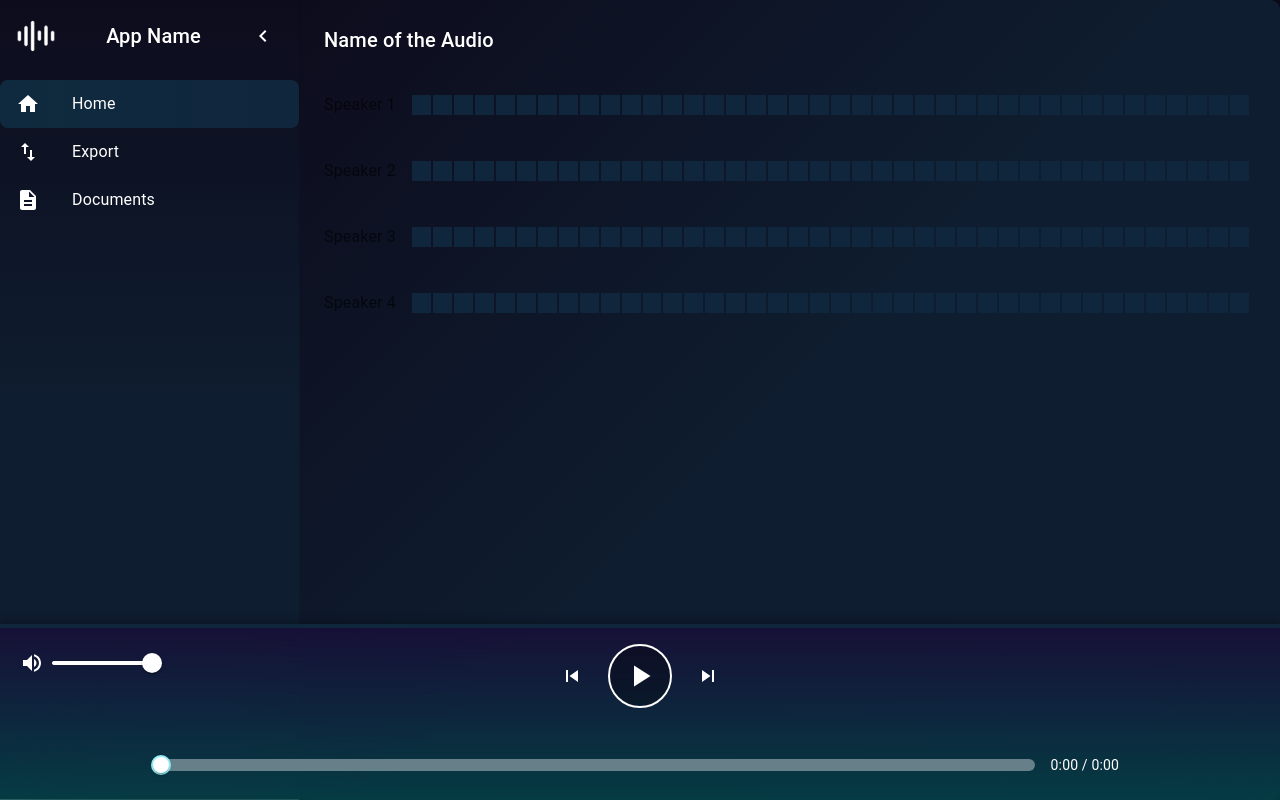
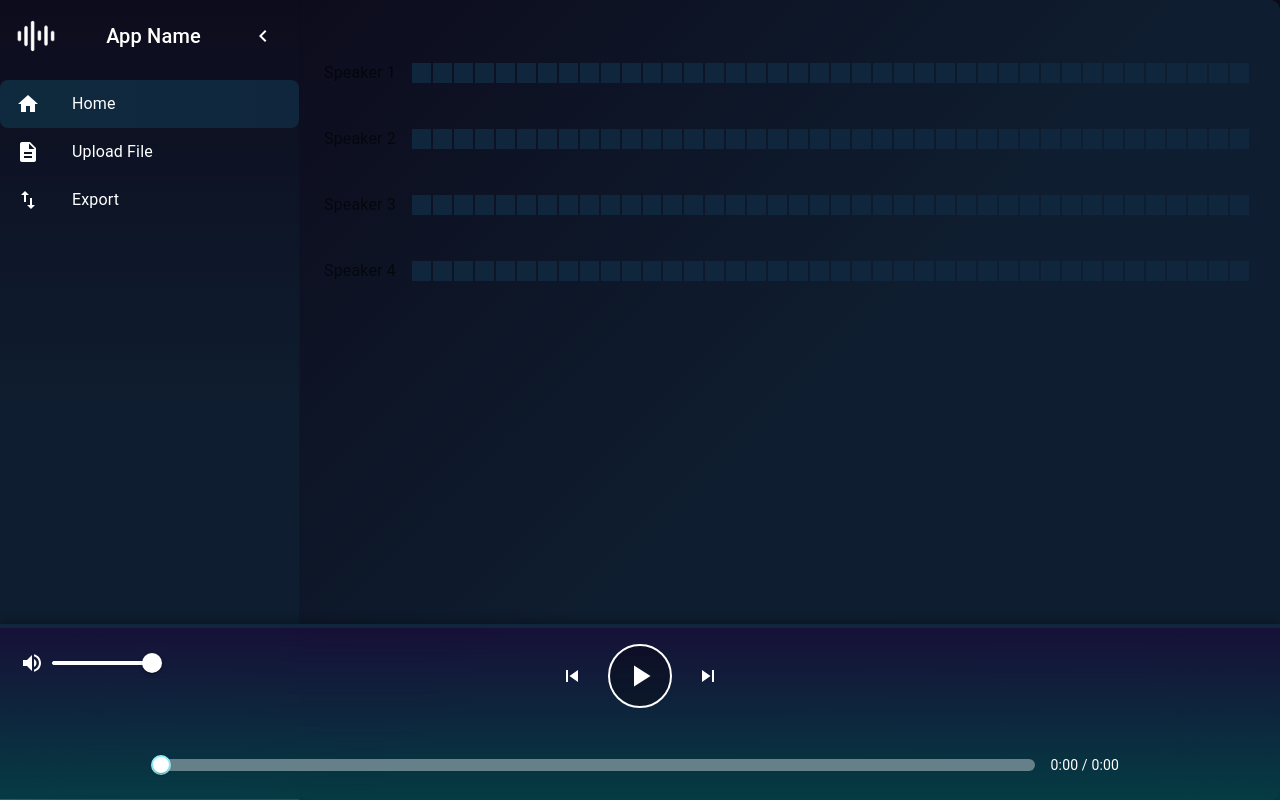
Before and after one commit to KaterinaSmilevska/SpeakerDiarizationFrontend, a React (Create React App) app in the folder speaker-diarization-frontend/: page / in a window 1280 px wide. Built offline with nearby package versions, Linux system fonts and the light colour scheme.

Commit message:
created new component UploadAudio and dispalyed the name of that audio

```diff
--- a/speaker-diarization-frontend/src/components/App/App.jsx
+++ b/speaker-diarization-frontend/src/components/App/App.jsx
@@ -7,6 +7,8 @@ import AudioPlayer from "../Player/AudioPlayer";
 const App = () => {
     const [currentTime, setCurrentTime] = useState(0);
     const [isPlaying, setIsPlaying] = useState(false);
+    const [fileName, setFileName] = useState('');
+
     const speakers = [
         { name: "Speaker 1", startTime: 1.0, endTime: 10.0, content: 'Thanks for joining us on Mid-Morning this Thursday. It is almost time for the kids to start putting the backpacks on. They\'re going to have the homework.' },
         { name: "Speaker 2", startTime: 10.0, endTime: 23.0, content: 'New study shows that students in those early elementary school years are actually getting too much homework.\n' +
@@ -28,10 +30,14 @@ const App = () => {
         setIsPlaying(playing);
     };
 
+    const handleFileUpload = (name) => {
+        setFileName(name);
+    }
+
     return (
         <Router>
             <div style={{ display: 'flex', height: '100vh' }}>
-                <Navigation />
+                <Navigation onFileUpload={handleFileUpload} />
                 <main style={{
                     flexGrow: 1,
                     display: 'flex',
@@ -44,7 +50,7 @@ const App = () => {
                             element={
                                 <div style={{ display: 'flex', flexDirection: 'column', height: '100%' }}>
                                     <div style={{ flexGrow: 1, overflow: 'auto' }}>
-                                        <Home speakers={speakers} currentTime={currentTime} isPlaying={isPlaying} />
+                                        <Home speakers={speakers} currentTime={currentTime} isPlaying={isPlaying} fileName={fileName}/>
                                     </div>
                                     <div style={{ flexShrink: 0 }}>
                                         <AudioPlayer onTimeUpdate={handleTimeUpdate} onPlayPause={handlePlayPause} />
--- a/speaker-diarization-frontend/src/components/Home/Home.jsx
+++ b/speaker-diarization-frontend/src/components/Home/Home.jsx
@@ -2,7 +2,7 @@ import React, { useState, useEffect } from "react";
 import { Box, Typography } from "@mui/material";
 import SpeakerWaveform from "../SpeakerWaveForm/SpeakerWaveForm";
 
-const Home = ({ speakers, currentTime, isPlaying }) => {
+const Home = ({ speakers, currentTime, isPlaying, fileName }) => {
     const [displayedText, setDisplayedText] = useState("");
     const [currentSpeaker, setCurrentSpeaker] = useState(null);
 
@@ -40,9 +40,13 @@ const Home = ({ speakers, currentTime, isPlaying }) => {
                 boxShadow: '0px 4px 10px rgba(0, 0, 0, 0.5)',
             }}
         >
-            <Typography variant="h6" gutterBottom>
-                Name of the Audio
-            </Typography>
+
+            {/* Display the file name if available */}
+            {fileName && (
+                <Typography variant="h6" gutterBottom sx={{ marginBottom: 3 }}>
+                    Uploaded File: {fileName}
+                </Typography>
+            )}
 
             <SpeakerWaveform speakers={speakers} currentTime={currentTime} isPlaying={isPlaying} />
 
@@ -69,8 +73,10 @@ const Home = ({ speakers, currentTime, isPlaying }) => {
                 </Box>
             ) : (
                 <Typography variant="body1" sx={{ marginTop: 3 }}>
+                    {/* Placeholder for when no text is displayed */}
                 </Typography>
             )}
+
         </Box>
     );
 };
--- a/speaker-diarization-frontend/src/components/Navigation/Navigation.jsx
+++ b/speaker-diarization-frontend/src/components/Navigation/Navigation.jsx
@@ -13,19 +13,34 @@ import {
 } from '@mui/material';
 import { Home, Description, ImportExport, ChevronRight, ChevronLeft } from '@mui/icons-material';
 import sound from '../../assets/sound.png';
+import UploadAudio from "../UploadAudio/UploadAudio";
 
 const drawerWidth = 300;
 const collapsedWidth = 80;
 
 const selectedGradient = 'linear-gradient(90deg, #0F2A3E, #10263C)';
 
-const Navigation = () => {
+const Navigation = ({ onFileUpload }) => {
     const { pathname } = useLocation();
     const [open, setOpen] = useState(true);
+    const [isModalOpen, setIsModalOpen] = useState(false);
 
     const handleDrawerToggle = () => {
         setOpen(!open);
     };
+
+    const openUploadAudio= () => {
+        setIsModalOpen(true);
+    };
+
+    const closeUploadAudio = () => {
+        setIsModalOpen(false);
+    };
+
+    const handleFileUpload = (name) => {
+        onFileUpload(name);
+        closeUploadAudio();
+    }
 
     return (
         <Box
@@ -75,12 +90,12 @@ const Navigation = () => {
                                     style={{ width: 40, height: 40, marginRight: 8 }}
                                 />
                                 <Typography variant="h6">App Name</Typography>
-                                <IconButton onClick={handleDrawerToggle}>
+                                <IconButton onClick={handleDrawerToggle} aria-label="Collapse menu">
                                     <ChevronLeft sx={{ color: 'white' }} />
                                 </IconButton>
                             </>
                         ) : (
-                            <IconButton onClick={handleDrawerToggle}>
+                            <IconButton onClick={handleDrawerToggle} aria-label="Expand menu">
                                 <ChevronRight sx={{ color: 'white' }} />
                             </IconButton>
                         )}
@@ -91,6 +106,7 @@ const Navigation = () => {
                             flexGrow: 1,
                             display: 'flex',
                             flexDirection: 'column',
+                            overflowY: 'auto', // Add overflow handling if needed
                         }}
                     >
                         <ListItem
@@ -112,6 +128,22 @@ const Navigation = () => {
                         </ListItem>
                         <ListItem
                             button
+                            onClick={openUploadAudio}
+                            sx={{
+                                background: pathname === "/documents" ? selectedGradient : 'inherit',
+                                color: pathname === "/documents" ? '#ffffff' : 'inherit',
+                                borderRadius: 2,
+                                padding: '8px 16px',
+                                minHeight: 'auto',
+                            }}
+                        >
+                            <ListItemIcon sx={{ color: 'inherit' }}>
+                                <Description />
+                            </ListItemIcon>
+                            {open && <ListItemText primary="Upload File" primaryTypographyProps={{ style: { color: 'inherit' } }} />}
+                        </ListItem>
+                        <ListItem
+                            button
                             component={Link}
                             to="/export"
                             sx={{
@@ -126,23 +158,6 @@ const Navigation = () => {
                                 <ImportExport />
                             </ListItemIcon>
                             {open && <ListItemText primary="Export" primaryTypographyProps={{ style: { color: 'inherit' } }} />}
-                        </ListItem>
-                        <ListItem
-                            button
-                            component={Link}
-                            to="/documents"
-                            sx={{
-                                background: pathname === "/documents" ? selectedGradient : 'inherit',
-                                color: pathname === "/documents" ? '#ffffff' : 'inherit',
-                                borderRadius: 2,
-                                padding: '8px 16px',
-                                minHeight: 'auto',
-                            }}
-                        >
-                            <ListItemIcon sx={{ color: 'inherit' }}>
-                                <Description />
-                            </ListItemIcon>
-                            {open && <ListItemText primary="Documents" primaryTypographyProps={{ style: { color: 'inherit' } }} />}
                         </ListItem>
                     </List>
 
@@ -161,6 +176,8 @@ const Navigation = () => {
                     borderLeft: '4px solid #10263C',
                 }}
             />
+
+            <UploadAudio open={isModalOpen} onClose={closeUploadAudio} onFileUpload = {handleFileUpload} />
         </Box>
     );
 };
--- /dev/null
+++ b/speaker-diarization-frontend/src/components/UploadAudio/UploadAudio.jsx
@@ -0,0 +1,53 @@
+import React, { useState } from 'react';
+import { Dialog, DialogTitle, DialogContent, DialogActions, Button, TextField } from '@mui/material';
+import { CloudUpload } from '@mui/icons-material';
+
+const UploadAudio = ({ open, onClose, onFileUpload }) => {
+    const [file, setFile] = useState(null);
+
+    const handleFileChange = (event) => {
+        const file = event.target.files[0];
+        if (file) {
+            onFileUpload(file.name); // Call the parent function with the file name
+        }
+    };
+
+    const handleUpload = () => {
+        if (file) {
+            // Handle file upload logic here
+            console.log('File selected:', file);
+            // Reset file input
+            setFile(null);
+            onClose();
+        }
+    };
+
+    return (
+        <Dialog open={open} onClose={onClose} maxWidth="sm" fullWidth>
+            <DialogTitle>Upload Audio File</DialogTitle>
+            <DialogContent>
+                <input
+                    accept="audio/*"
+                    type="file"
+                    onChange={handleFileChange}
+                    style={{ marginBottom: '16px' }}
+                />
+                <TextField
+                    fullWidth
+                    variant="outlined"
+                    label="File Name"
+                    value={file ? file.name : ''}
+                    InputProps={{ readOnly: true }}
+                />
+            </DialogContent>
+            <DialogActions>
+                <Button onClick={onClose}>Cancel</Button>
+                <Button onClick={handleUpload} color="primary" startIcon={<CloudUpload />}>
+                    Upload
+                </Button>
+            </DialogActions>
+        </Dialog>
+    );
+};
+
+export default UploadAudio;
```
